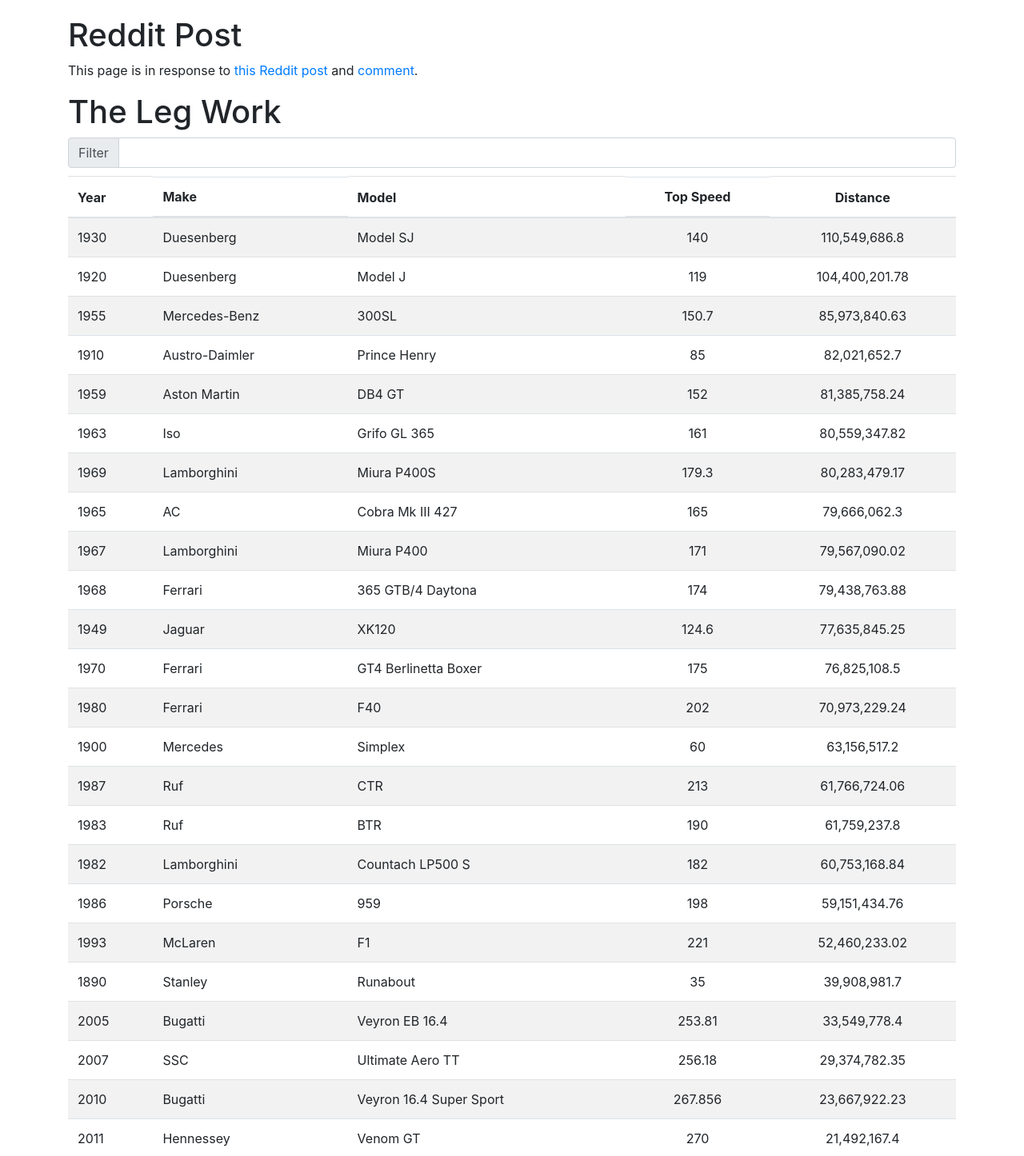
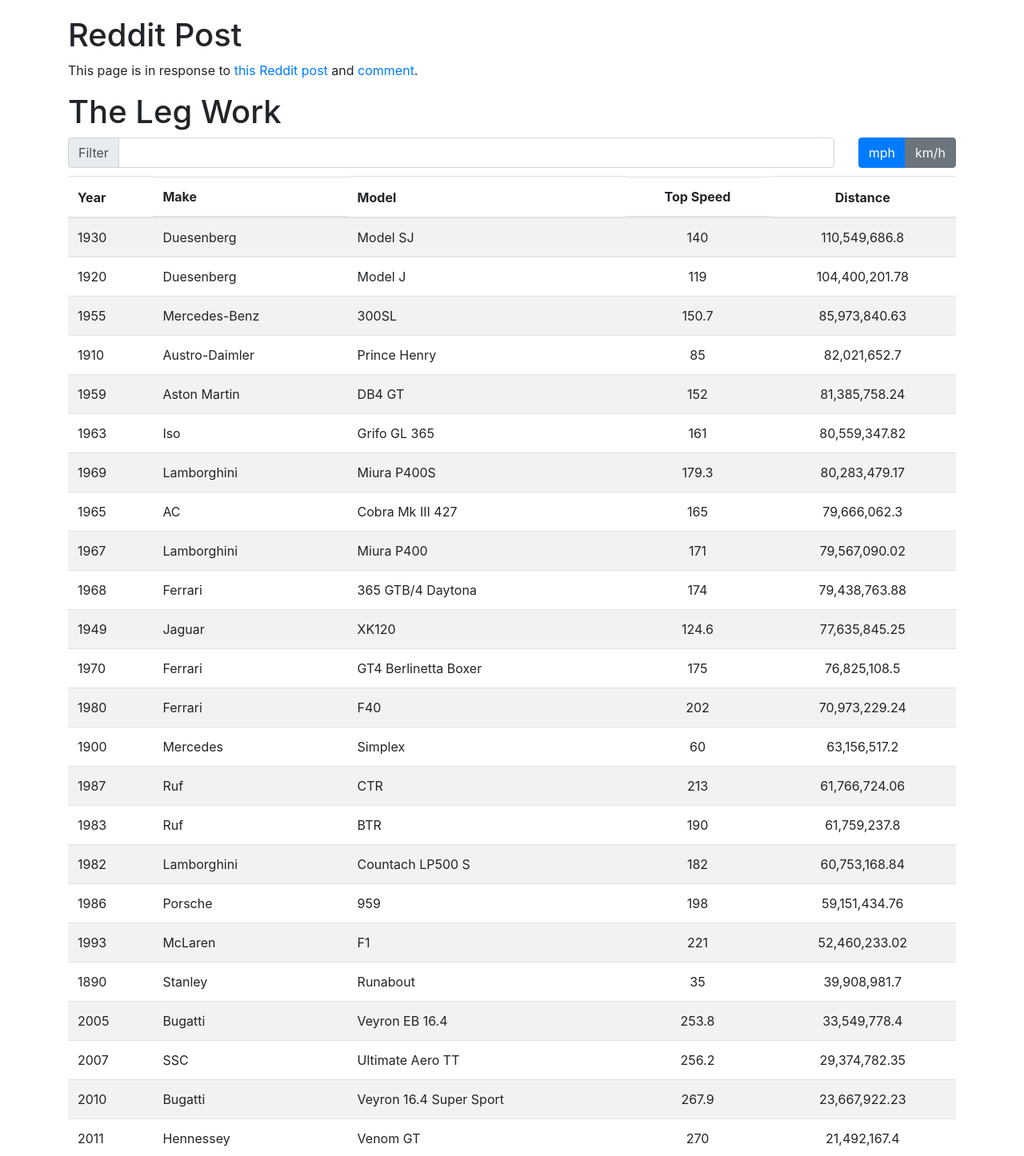
Before and after one commit to kherge-archive/js.reddit, a React (Create React App) app in the folder fbl31h/: page / in a window 1280 px wide. Shown: the top 1446 px of the page at 80% size. Built offline with nearby package versions, Linux system fonts and the light colour scheme.

Commit message:
Adding support for both mph and km/h.

```diff
--- /dev/null
+++ b/fbl31h/src/components/Unit/Unit.tsx
@@ -0,0 +1,25 @@
+import React, { FunctionComponent } from 'react';
+
+import { UnitType } from '../VehiclesContainer';
+
+type UnitProps = {
+  setUnitType: Function,
+  unitType: UnitType
+};
+
+const selectedClass = (expected: UnitType, actual: UnitType) => {
+  if (expected === actual) {
+    return "btn-primary";
+  }
+
+  return "btn-secondary";
+};
+
+const Unit: FunctionComponent<UnitProps> = ({ setUnitType, unitType }) => (
+  <div className="btn-group">
+    <button className={"btn " + selectedClass(UnitType.MPH, unitType)} onClick={() => setUnitType(UnitType.MPH)} type="button">mph</button>
+    <button className={"btn " + selectedClass(UnitType.KMH, unitType)} onClick={() => setUnitType(UnitType.KMH)} type="button">km/h</button>
+  </div>
+);
+
+export default Unit;
--- /dev/null
+++ b/fbl31h/src/components/Unit/package.json
@@ -0,0 +1,3 @@
+{
+    "main": "Unit.tsx"
+}
--- a/fbl31h/src/components/Vehicle/Vehicle.tsx
+++ b/fbl31h/src/components/Vehicle/Vehicle.tsx
@@ -14,10 +14,17 @@
 };
 
 /**
- * The number formatter.
+ * The number formatter for distance.
  */
-const number = new Intl.NumberFormat('en-US', {
+const distanceFormat = new Intl.NumberFormat('en-US', {
   maximumFractionDigits: 2
+});
+
+/**
+ * The number formatter for speed.
+ */
+const speedFormat = new Intl.NumberFormat('en-US', {
+  maximumFractionDigits: 1
 });
 
 /**
@@ -28,8 +35,8 @@
     <td>{year}</td>
     <td className="d-none d-md-block">{make}</td>
     <td>{model}</td>
-    <td className="d-none d-md-block">{topSpeed}</td>
-    <td>{number.format(distance)}</td>
+    <td className="d-none d-md-block">{speedFormat.format(topSpeed)}</td>
+    <td>{distanceFormat.format(distance)}</td>
   </tr>
 );
 
--- a/fbl31h/src/components/VehiclesContainer/VehiclesContainer.tsx
+++ b/fbl31h/src/components/VehiclesContainer/VehiclesContainer.tsx
@@ -7,6 +7,12 @@
 import calculateDistance from '../../utils/calculateDistance';
 import initial from '../../config/vehicles.json';
 import sortVehicleProps from '../../utils/sortVehicleProps';
+import Unit from '../Unit/Unit';
+
+export enum UnitType {
+  KMH,
+  MPH
+}
 
 /**
  * The list of vehicle entries from the JSON.
@@ -55,12 +61,22 @@
     });
   }
 
+  // Convert unit type.
+  let [unitType, setUnitType] = useState(UnitType.MPH);
+
   // Convert the entries to props.
   let props: VehicleProps[] = entries.map(entry => {
+    let topSpeed = entry.topSpeed;
+
+    if (unitType === UnitType.KMH) {
+      topSpeed *= 1.609344;
+    }
+
     return {
       ...entry,
       distance: calculateDistance(date, entry.year, entry.topSpeed),
-      key: entry.make + ' ' + entry.model
+      key: entry.make + ' ' + entry.model,
+      topSpeed
     };
   });
 
@@ -91,7 +107,14 @@
 
   return (
     <>
-      <Filter filter={setFilter}/>
+      <div className="row">
+        <div className="col">
+          <Filter filter={setFilter}/>
+        </div>
+        <div className="col-md-auto">
+          <Unit setUnitType={setUnitType} unitType={unitType}/>
+        </div>
+      </div>
       <Vehicles sort={sortByField}>
         {props.map(prop => <Vehicle {...prop}/>)}
       </Vehicles>
```
